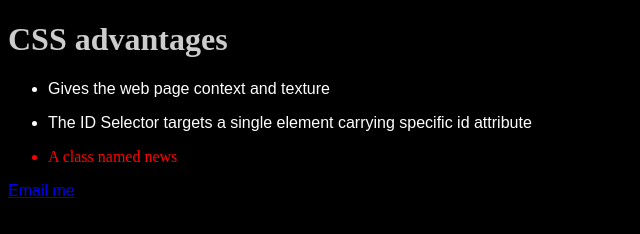
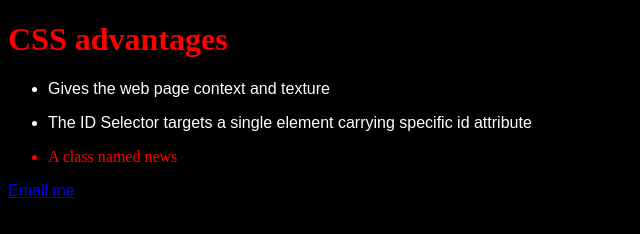
Before and after one commit to Lilfiebs10/CSSadvantages, a plain HTML site: page index2.html in a window 1280 px wide. Shown: the whole page, without its empty margins (0-640 px from the left). Drawn offline with Linux system fonts and the light colour scheme.

Commit message:
Fix HTML syntax for h1 style attribute

```diff
--- a/index2.html
+++ b/index2.html
@@ -2,7 +2,7 @@
 <html lang="en">
 <body>
 
-<h1 style:color:red>  CSS advantages</h1>
+<h1 style="color:red;">  CSS advantages</h1>
 
   <ul>
     <li>
```
